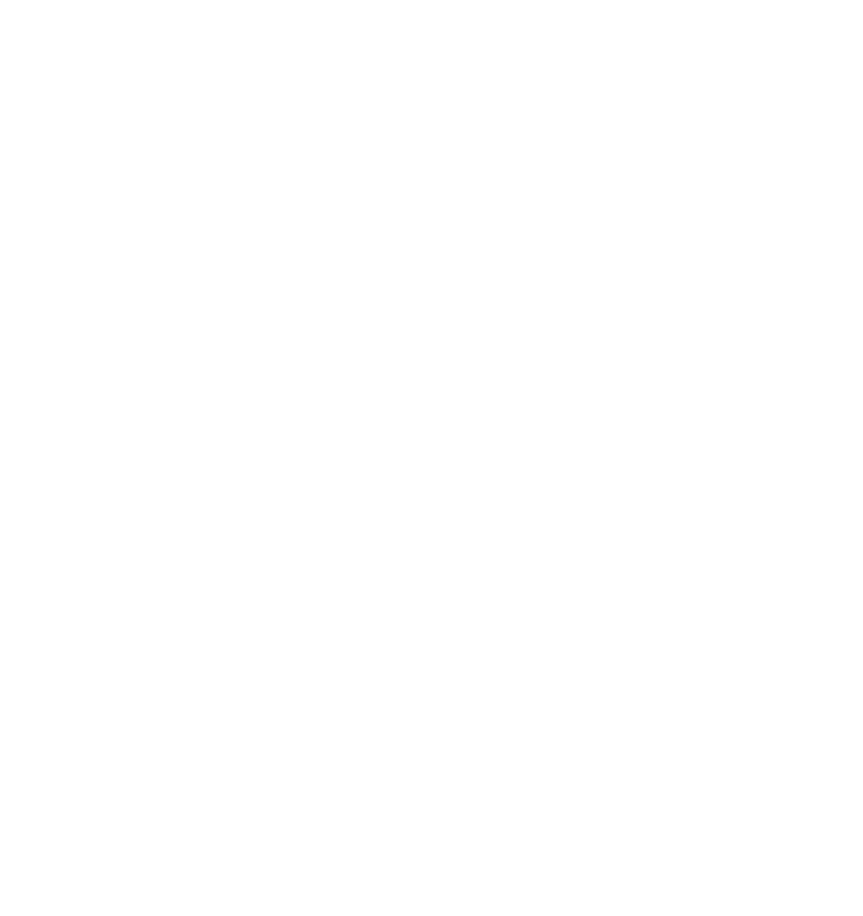
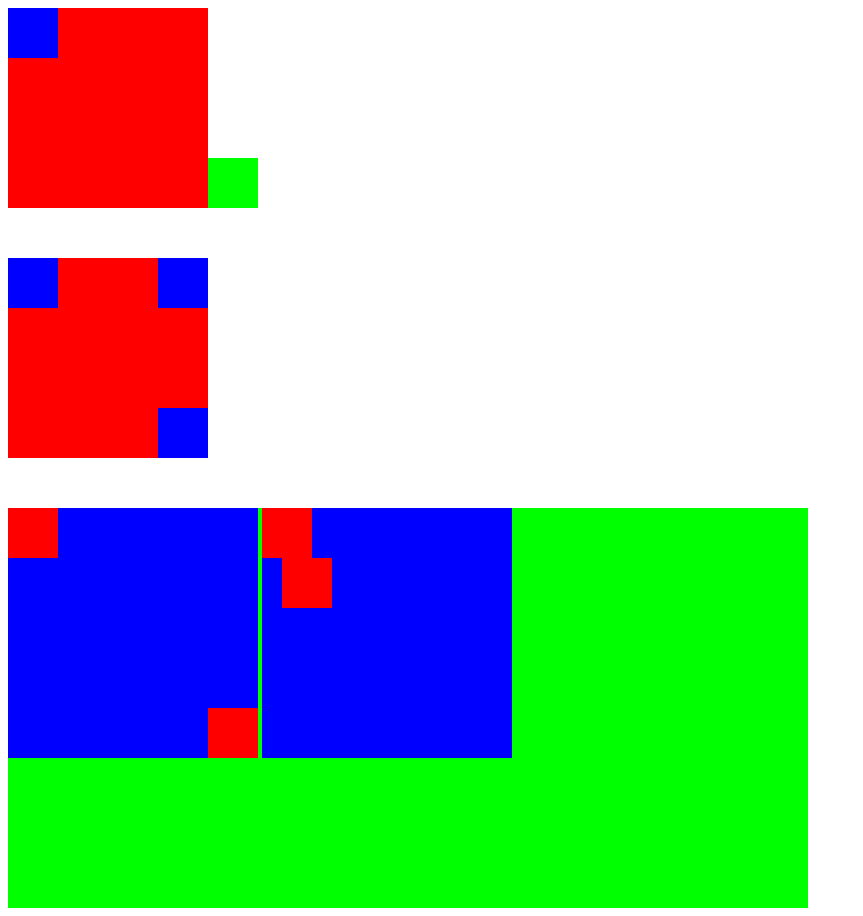
Before and after one commit to pietroline/htmlcss-posizionamenti, a plain HTML site: page index.html in a window 1280 px wide. Shown: the whole page, without its empty margins (0-863 px from the left). Before the commit the page ends 800 px from the top, so only its background shows below. Drawn offline with Linux system fonts and the light colour scheme.

Commit message:
add quadrati

```diff
--- a/index.html
+++ b/index.html
@@ -10,6 +10,33 @@
     </head>
 
     <body>
+        <div id="prima_riga">
+            <div class="qr">
+                <div class="qb"></div>
+                <div class="qv"></div>
+            </div>
+        </div>
+
+        <div id="seconda_riga">
+            <div class="qr">
+                <div class="qb1"></div>
+                <div class="qb2"></div>
+                <div class="qb3"></div>
+            </div>
+        </div>
+
+        <div id="terza_riga">
+            <div class="qv">
+                <div class="qb1">
+                    <div class="qr1"></div>
+                    <div class="qr2"></div>
+                </div>
+                <div class="qb2">
+                    <div class="qr1"></div>
+                    <div class="qr2"></div>
+                </div>
+            </div>
+        </div>
 
     </body>
 
--- a/style.css
+++ b/style.css
@@ -0,0 +1,113 @@
+#prima_riga .qr{
+    width: 200px;
+    height: 200px;
+    background-color: #f00;
+    position: relative;
+}
+
+#prima_riga .qb{
+    width: 50px;
+    height: 50px;
+    background-color: #00f;
+}
+
+#prima_riga .qv{
+    width: 50px;
+    height: 50px;
+    background-color: #0f0;
+    position: absolute;
+    bottom: 0px;
+    left: 100%;
+}
+
+#seconda_riga{
+    margin-top: 50px;
+}
+
+#seconda_riga .qr{
+    width: 200px;
+    height: 200px;
+    background-color: #f00;
+    position: relative;
+}
+
+#seconda_riga .qr .qb1{
+    width: 50px;
+    height: 50px;
+    background-color: #00f;
+    top: 0px;
+    left: 0px;
+}
+
+#seconda_riga .qr .qb2{
+    width: 50px;
+    height: 50px;
+    background-color: #00f;
+    position: absolute;
+    right: 0px;
+    top: 0px;
+}
+
+#seconda_riga .qr .qb3{
+    width: 50px;
+    height: 50px;
+    background-color: #00f;
+    position: absolute;
+    right: 0px;
+    bottom: 0px;
+}
+
+#terza_riga{
+    margin-top: 50px;
+}
+
+#terza_riga .qv{
+    background-color: #0f0;
+    width: 800px;
+    height: 400px;
+}
+
+#terza_riga .qv .qb1{
+    width: 250px;
+    height: 250px;
+    background-color: #00f;
+    display: inline-block;
+    position: relative;
+}
+
+#terza_riga .qv .qb1 .qr1{
+    width: 50px;
+    height: 50px;
+    background-color: #f00;
+}
+
+#terza_riga .qv .qb1 .qr2{
+    width: 50px;
+    height: 50px;
+    background-color: #f00;
+    position: absolute;
+    right: 0px;
+    bottom: 0px;
+}
+
+#terza_riga .qv .qb2{
+    width: 250px;
+    height: 250px;
+    background-color: #00f;
+    display: inline-block;
+    position: relative;
+}
+
+#terza_riga .qv .qb2 .qr1{
+    width: 50px;
+    height: 50px;
+    background-color: #f00;
+}
+
+#terza_riga .qv .qb2 .qr2{
+    width: 50px;
+    height: 50px;
+    background-color: #f00;
+    position: relative;
+    left: 20px;
+}
```
